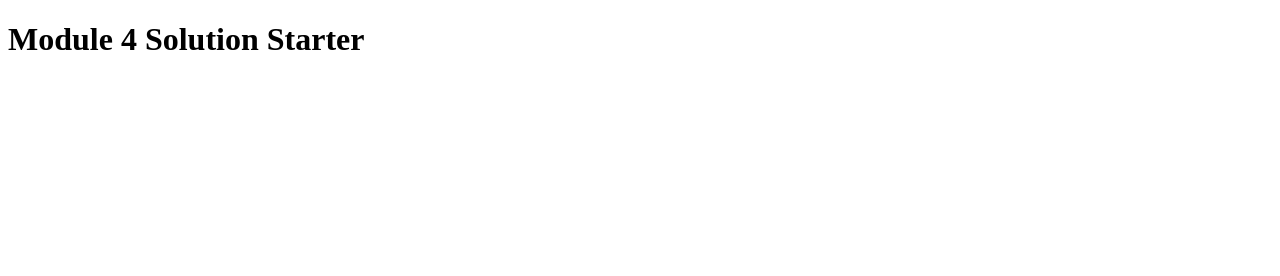
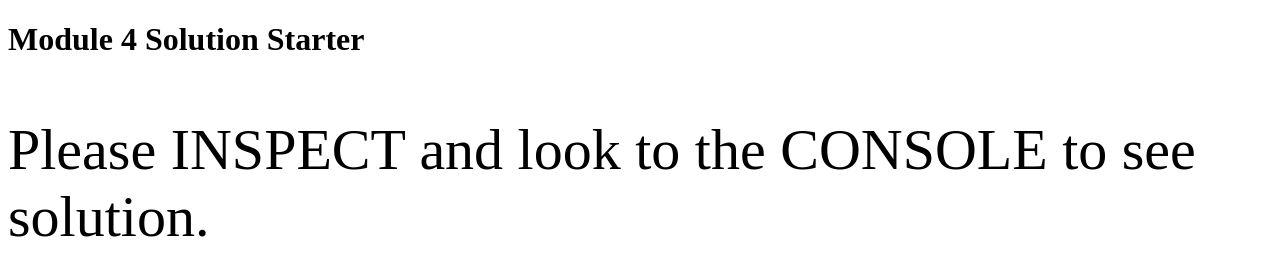
Before and after one commit to NicatQaibov/NicatQaibov.github.io, a plain HTML site: page mod4_solution/index.html in a window 1280 px wide. Drawn offline with Linux system fonts and the light colour scheme.

Commit message:
Update index.html

```diff
--- a/mod4_solution/index.html
+++ b/mod4_solution/index.html
@@ -10,5 +10,6 @@
 </head>
 <body>
   <h1>Module 4 Solution Starter</h1>
+  <p style = "font-size:58px">Please INSPECT and look to the CONSOLE to see solution.</p>
 </body>
 </html>
```
